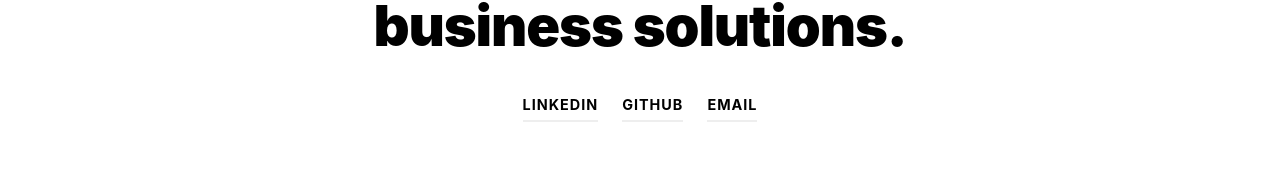
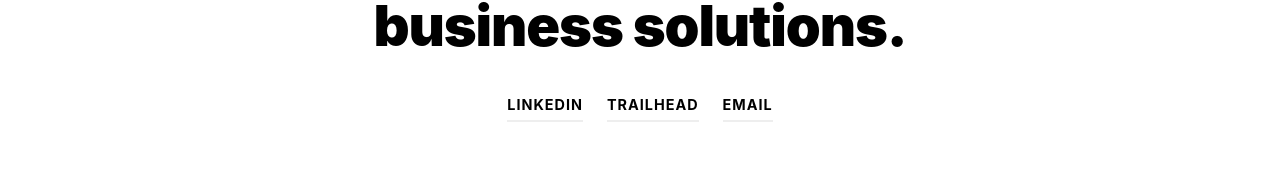
Before and after one commit to balajijayakumar23/portfolio, a React (Vite) app: page / in a window 1280 px wide. Shown: the part 347-530 px from the top of the page. Built offline with nearby package versions, Linux system fonts and the light colour scheme.

Commit message:
Replace GitHub with Trailhead link in hero and footer

```diff
--- a/src/App.tsx
+++ b/src/App.tsx
@@ -37,7 +37,7 @@ function App() {
           <h1>I'm Balaji, a Salesforce professional<br className="desktop-br" />dedicated to building efficient<br className="desktop-br" />business solutions.</h1>
           <div className="hero-socials">
             <a href="https://www.linkedin.com/in/balaji-jayakumar/" target="_blank" rel="noopener noreferrer">LinkedIn</a>
-            <a href="https://github.com/balajijayakumar23" target="_blank" rel="noopener noreferrer">GitHub</a>
+            <a href="https://www.salesforce.com/trailblazer/bjayakumar" target="_blank" rel="noopener noreferrer">Trailhead</a>
             <a href="mailto:your.email@example.com">Email</a>
           </div>
         </section>
@@ -157,7 +157,7 @@ function App() {
         <div className="footer-bottom">
           <div className="footer-socials">
             <a href="https://www.linkedin.com/in/balaji-jayakumar/" target="_blank" rel="noopener noreferrer">LinkedIn</a>
-            <a href="https://github.com/balajijayakumar23" target="_blank" rel="noopener noreferrer">GitHub</a>
+            <a href="https://www.salesforce.com/trailblazer/bjayakumar" target="_blank" rel="noopener noreferrer">Trailhead</a>
           </div>
           <p className="copyright">© 2026 BALAJI JAYAKUMAR.</p>
         </div>
```
